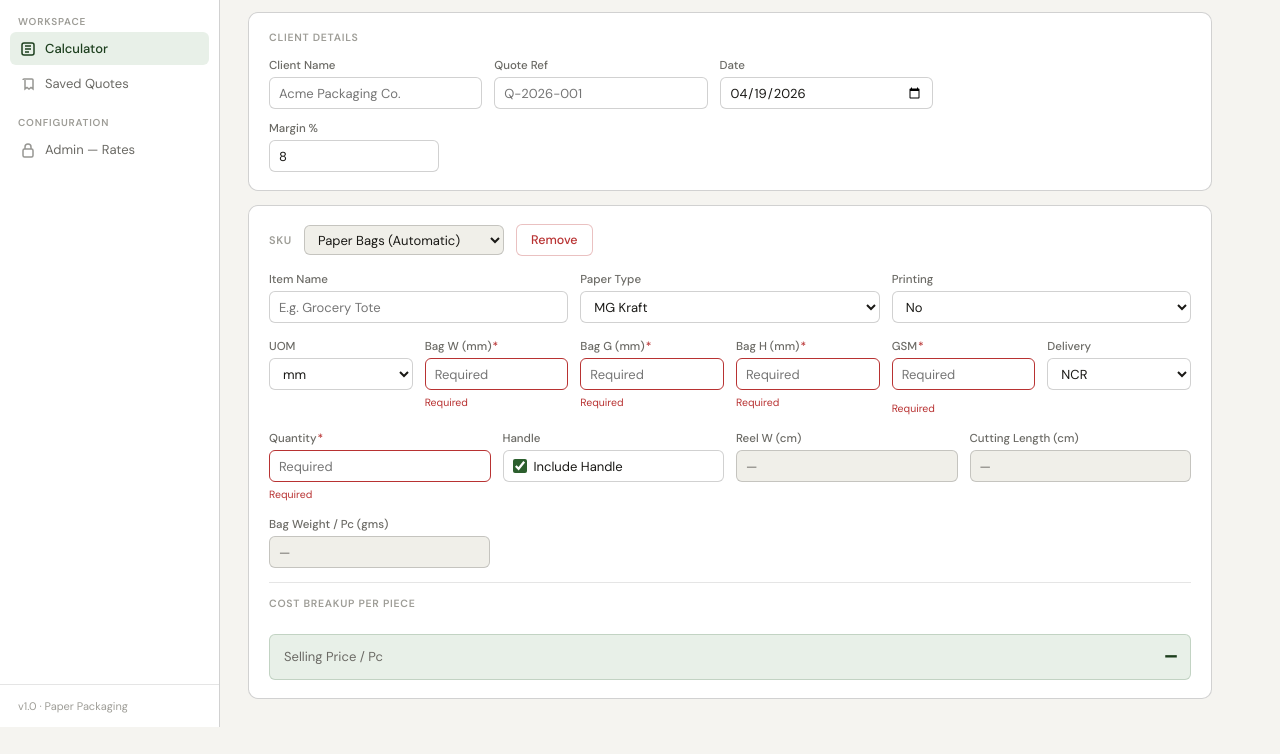
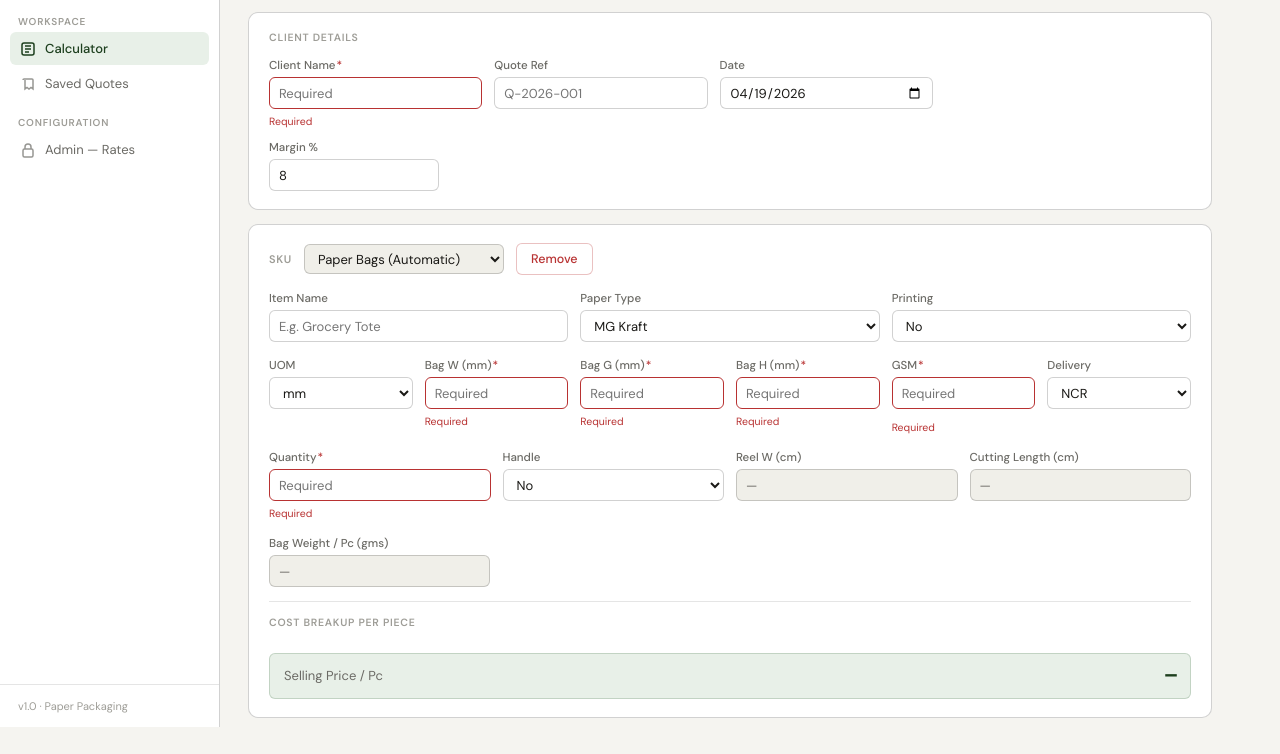
Before and after one commit to ankittuteja018/costcalculator, a plain HTML site: page index.html in a window 1280 px wide. Both pictures are taken after a click on the button "Export PDF". Shown: the part 73-827 px from the top of the page. Drawn offline with nearby package versions, Linux system fonts and the light colour scheme.

Commit message:
Update index.html

```diff
--- a/index.html
+++ b/index.html
@@ -149,7 +149,7 @@
       <div class="card">
         <div class="section-label">Client Details</div>
         <div class="g3" style="max-width:72%">
-          <div class="field"><label>Client Name</label><input type="text" id="clientName" placeholder="Acme Packaging Co." class="tc-field"></div>
+          <div class="field"><label>Client Name<span class="req">*</span></label><input type="text" id="clientName" placeholder="Required" class="tc-field" oninput="this.classList.remove('invalid');const e=document.getElementById('clientNameErr');if(e)e.style.display='none'"><span class="err" id="clientNameErr" style="display:none">Required</span></div>
           <div class="field"><label>Quote Ref</label><input type="text" id="quoteRef" placeholder="Q-2026-001"></div>
           <div class="field"><label>Date</label><input type="date" id="quoteDate"></div>
         </div>
@@ -428,7 +428,7 @@ function calcPaperBag(s){
   const wc=(paperCost+printCost+plateCost)*getRate('wastage')/100;
   const fr=gsm<=60?getRate('fixedR60'):gsm<=80?getRate('fixedR80'):getRate('fixedR81');
   const fixedCost=Math.max(getRate('fixedMin'),Math.min(getRate('fixedMax'),fr*bagWt/1000));
-  const handleCost=s.handle?getRate('handleCost'):0;
+  const handleCost=(s.handle==='Yes'||s.handle===true)?getRate('handleCost'):0;
   const packingCost=getRate('packingCost');
   const transCost=(s.delivery==='NCR'?getRate('transNCR'):getRate('transNonNCR'))*bagWt/1000;
   const sub=paperCost+printCost+plateCost+wc+fixedCost+handleCost+packingCost+transCost;
@@ -766,7 +766,7 @@ function buildPaperBagHTML(s){
   </div>
   <div class="g4 mb-md">
     <div class="field"><label>Quantity<span class="req">*</span></label><input type="number" data-field="qty" value="${s.qty||''}" min="1" placeholder="Required"><span class="err">Required</span></div>
-    <div class="handle-wrap"><span class="hl">Handle</span><label class="handle-box"><input type="checkbox" data-field="handle"${s.handle?' checked':''}><span>Include Handle</span></label></div>
+    <div class="field"><label>Handle</label><select data-field="handle"><option${(!s.handle||s.handle==='No'||s.handle===false)?' selected':''}>No</option><option${(s.handle==='Yes'||s.handle===true)?' selected':''}>Yes</option></select></div>
     <div class="field"><label>Reel W (cm)</label><input type="text" readonly class="reel-w-val" value="—"></div>
     <div class="field"><label>Cutting Length (cm)</label><input type="text" readonly class="cut-len-val" value="—"></div>
   </div>
@@ -988,7 +988,7 @@ function changeSKUType(id,type){
 
 function addSKU(){
   const id=++skuId;
-  const s={id,skuType:'Paper Bags (Automatic)',itemDesc:'',paperType:PAPER_TYPES[0],uom:'mm',bagW:'',bagG:'',bagH:'',gsm:'',printing:'No',delivery:'NCR',qty:'',handle:'Yes',
+  const s={id,skuType:'Paper Bags (Automatic)',itemDesc:'',paperType:PAPER_TYPES[0],uom:'mm',bagW:'',bagG:'',bagH:'',gsm:'',printing:'No',delivery:'NCR',qty:'',handle:'No',
     lamination:'No',varnish:'No',pasting:'No',dieCutting:'Yes',pcsPerSheet:1,paperPrice:'',pbmPaperType:PBM_PAPER_TYPES[0],pbmGsm:String(PBM_GSM_COLS[0]),
     boxW:'',boxL:'',window:'No',foil:'No',uv:'No',embossing:'No',grainDirection:'Not Applicable',topFold:'Required'};
   skus.push(s);
@@ -1111,7 +1111,17 @@ function exportCSV(){
 }
 
 function exportPDF(){
-  const client=document.getElementById('clientName').value.trim()||'—';
+  const clientEl=document.getElementById('clientName');
+  const client=clientEl?clientEl.value.trim():'';
+  if(!client){
+    const errEl=document.getElementById('clientNameErr');
+    if(errEl){errEl.style.display='block';}
+    if(clientEl)clientEl.classList.add('invalid');
+    clientEl.focus();
+    return;
+  }
+  if(clientEl)clientEl.classList.remove('invalid');
+  const errEl2=document.getElementById('clientNameErr');if(errEl2)errEl2.style.display='none';
   const ref=document.getElementById('quoteRef').value.trim()||'—';
   const rawDate=document.getElementById('quoteDate').value||'';
   const date=rawDate?new Date(rawDate).toLocaleDateString('en-IN',{day:'2-digit',month:'short',year:'numeric'}):new Date().toLocaleDateString('en-IN',{day:'2-digit',month:'short',year:'numeric'});
```
